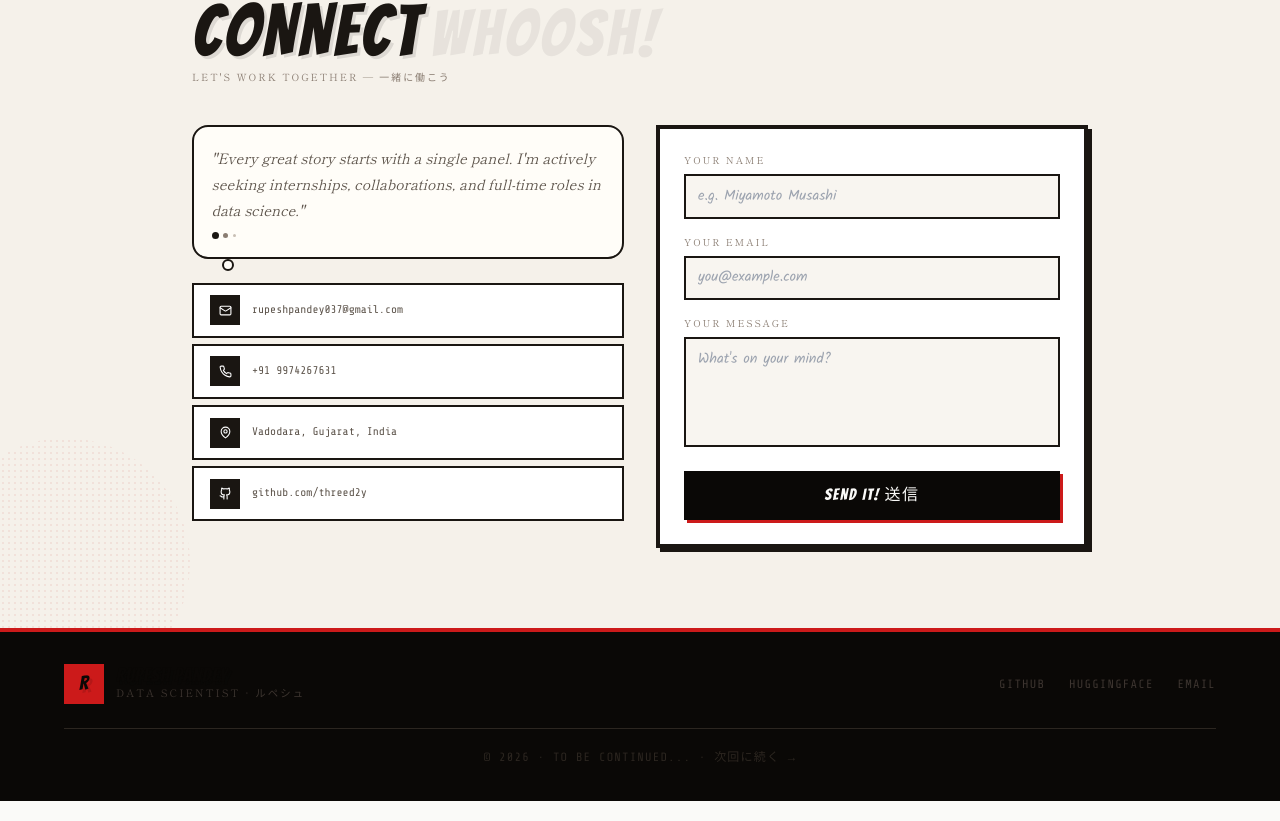
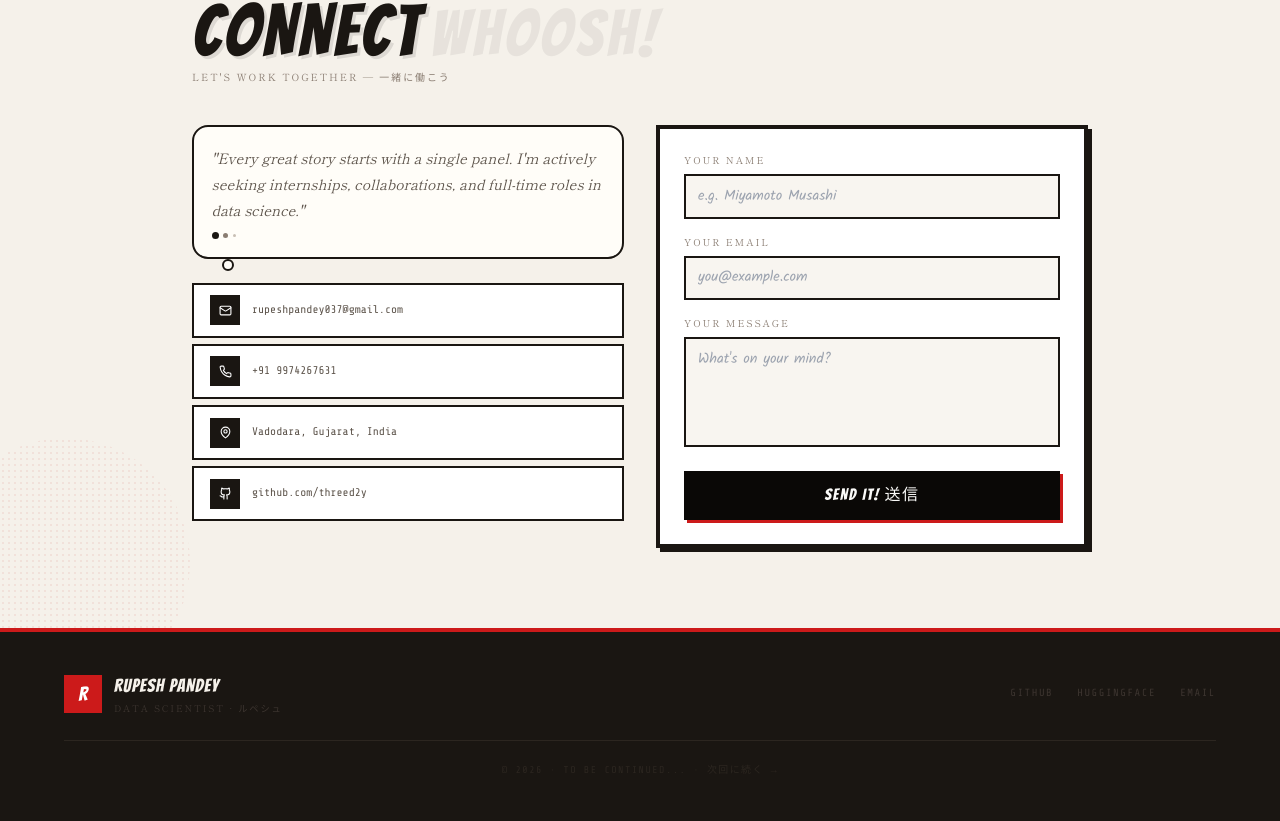
Before and after one commit to threed2y/threed2y, a React (Vite) app: page / in a window 1280 px wide. Shown: the part 3810-4631 px from the top of the page. Built offline with nearby package versions, Linux system fonts and the light colour scheme; no server answers.

Commit message:
Refactor Footer component for better styling
Updated footer styles and structure for improved layout and design.

```diff
--- a/src/components/Footer.jsx
+++ b/src/components/Footer.jsx
@@ -2,33 +2,34 @@ import { personal } from '../data';
 
 export default function Footer() {
   return (
-    <footer className="px-4 sm:px-6 py-8" style={{ background: '#0a0806', borderTop: '4px solid #cc1a1a' }}>
-      <div className="max-w-6xl mx-auto">
-        <div className="flex flex-col sm:flex-row items-center justify-between gap-6 mb-6">
-          <div className="flex items-center gap-3">
-            <div className="w-10 h-10 flex items-center justify-center" style={{ background: '#cc1a1a', border: '3px solid #cc1a1a' }}>
-              <span className="manga-title text-white text-xl">R</span>
+    <footer style={{ background:'#1a1612', borderTop:'4px solid #cc1a1a', padding:'2.5rem 1.5rem' }}>
+      <div style={{ maxWidth:'72rem', margin:'0 auto' }}>
+        <div style={{ display:'flex', alignItems:'center', justifyContent:'space-between', flexWrap:'wrap', gap:'1.5rem', marginBottom:'1.5rem' }}>
+          <div style={{ display:'flex', alignItems:'center', gap:'.75rem' }}>
+            <div style={{ width:38, height:38, background:'#cc1a1a', border:'3px solid #cc1a1a', display:'flex', alignItems:'center', justifyContent:'center' }}>
+              <span style={{ fontFamily:"'Bangers',cursive", color:'white', fontSize:'1.25rem' }}>R</span>
             </div>
             <div>
-              <div className="manga-title text-paper-50 text-xl">RUPESH PANDEY</div>
-              <div className="manga-caption" style={{ color: '#3d3530' }}>DATA SCIENTIST · ルペシュ</div>
+              <div style={{ fontFamily:"'Bangers',cursive", fontSize:'1.15rem', color:'#f5f1ea', letterSpacing:'.05em' }}>RUPESH PANDEY</div>
+              <div style={{ fontFamily:"'Shippori Mincho',serif", fontSize:'.58rem', letterSpacing:'.2em', textTransform:'uppercase', color:'#3d3530', marginTop:'.15rem' }}>DATA SCIENTIST · ルペシュ</div>
             </div>
           </div>
-          <div className="flex items-center gap-6">
+          <div style={{ display:'flex', alignItems:'center', gap:'1.5rem' }}>
             {[
-              { label: 'GITHUB',      href: personal.github },
-              { label: 'HUGGINGFACE', href: personal.huggingface },
-              { label: 'EMAIL',       href: 'mailto:' + personal.email },
+              { label:'GITHUB',      href:personal.github },
+              { label:'HUGGINGFACE', href:personal.huggingface },
+              { label:'EMAIL',       href:'mailto:'+personal.email },
             ].map(l => (
               <a key={l.label} href={l.href} target="_blank" rel="noopener noreferrer"
-                className="font-mono text-xs tracking-widest no-underline transition-colors hover:text-red-manga"
-                style={{ color: '#3d3530' }}
+                style={{ fontFamily:"'Share Tech Mono',monospace", fontSize:'.65rem', color:'#3d3530', textDecoration:'none', letterSpacing:'.15em', transition:'color .18s' }}
+                onMouseEnter={e => e.currentTarget.style.color='#cc1a1a'}
+                onMouseLeave={e => e.currentTarget.style.color='#3d3530'}
               >{l.label}</a>
             ))}
           </div>
         </div>
-        <div className="pt-4 text-center" style={{ borderTop: '1px solid #2c2620' }}>
-          <span className="font-mono text-xs tracking-widest" style={{ color: '#2c2620' }}>
+        <div style={{ borderTop:'1px solid #2c2620', paddingTop:'1rem', textAlign:'center' }}>
+          <span style={{ fontFamily:"'Share Tech Mono',monospace", fontSize:'.62rem', color:'#2c2620', letterSpacing:'.15em' }}>
             © {new Date().getFullYear()} · TO BE CONTINUED... · 次回に続く →
           </span>
         </div>
```
